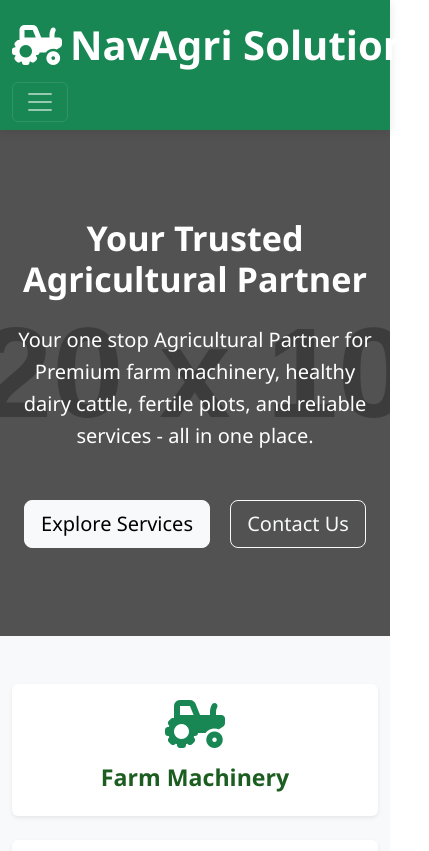
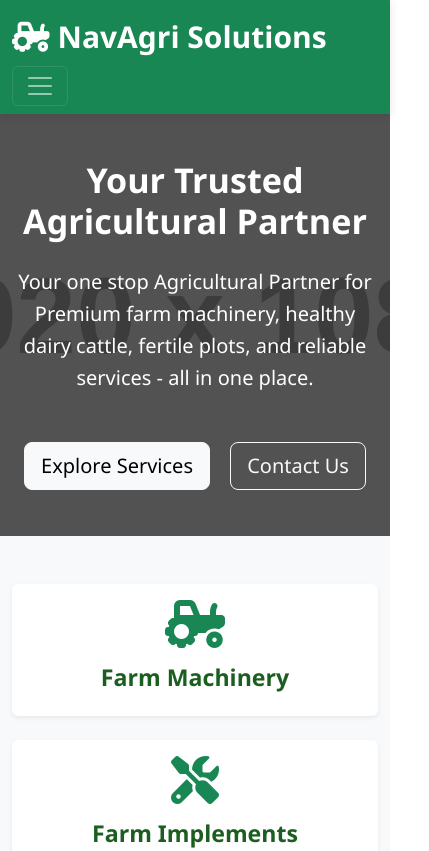
Before and after one commit to rotich-21/Agrisolutions, a plain HTML site: page index.html in a window 390 px wide. Shown: the top 851 px of the page, 429 px wide, since content can reach past the window. Drawn offline with nearby package versions, Linux system fonts and the light colour scheme; placeholder pictures from the web are drawn by us.

Commit message:
Changes on whitespace on mobile view

```diff
--- a/css/style.css
+++ b/css/style.css
@@ -11,6 +11,8 @@ body {
     font-family: 'Segoe UI', Tahoma, Geneva, Verdana, sans-serif;
     color: #1b5e20;
     line-height: 1.6;
+    max-width: 100%;
+    overflow-x: hidden;
 }
 
 /* === Typography === */
@@ -27,20 +29,23 @@ a {
 /* === Navigation === */
 .navbar {
     box-shadow: 0 2px 10px rgba(0, 0, 0, 0.1);
+    margin-bottom: 0 !important;
 }
 
 .navbar-brand {
     font-weight: 700;
-    font-size: 40px;
+    font-size: 30px;
 }
 
 .nav-link {
     font-weight: 500;
+    transition: all 03s ease;
 }
 
 .dropdown-menu {
     border: none;
     box-shadow: 0 5px 15px rgba(0, 0, 0, 0.1);
+    transition: all 03s ease;
 }
 
 /* === Hero Section === */
@@ -53,6 +58,8 @@ a {
     min-height: 80vh;
     display: flex;
     align-items: center;
+    margin-top: 0 !important;
+    padding-top: 0 !important;
 }
 
 .page-header {
@@ -179,9 +186,9 @@ footer {
 }
 
 /* === Responsive Adjustments === */
-@media (max-width: 768px) {
+@media (max-width: 576px) {
     .hero-section {
-        min-height: 60vh;
+        min-height: 50vh;
         text-align: center;
     }
 
```
